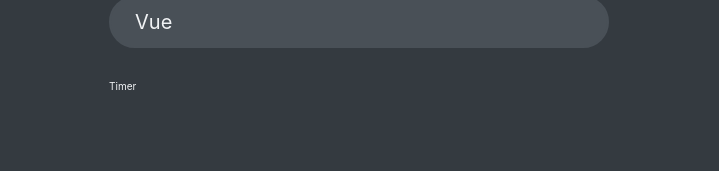
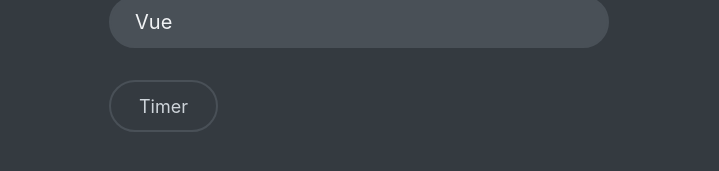
Before and after one commit to Koko-Dev/react-quiz, a React (Create React App) app: page / in a window 1280 px wide. Both pictures are taken after a click on the button "Let's start". Shown: the part 569-740 px from the top of the page, without its empty margins (281-1000 px from the left). Built offline with nearby package versions, Linux system fonts and the light colour scheme; data requests are answered from the project's data file.

Commit message:
Timer.js: Add classname .timer to div and in index.css add some styling to it

```diff
--- a/src/components/Timer.js
+++ b/src/components/Timer.js
@@ -1,4 +1,4 @@
 export default function Timer() {
   return (
-      <div>Timer</div> );
+      <div className='timer'>Timer</div> );
 }
--- a/src/index.css
+++ b/src/index.css
@@ -203,6 +203,15 @@
     margin-bottom: 4.8rem;
 }
 
+.timer {
+    float: left;
+    font-size: 1.8rem;
+    color: var(--color-medium);
+    border: 2px solid var(--color-dark);
+    padding: 1.35rem 2.8rem;
+    border-radius: 100px;
+}
+
 
 /* ********** */
 /* First counter example */
```
